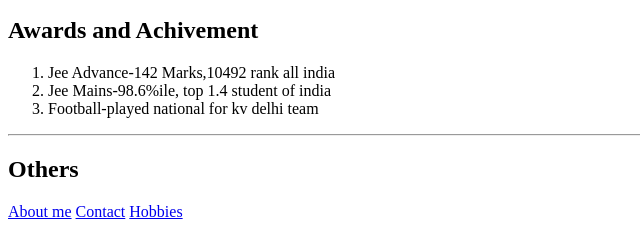
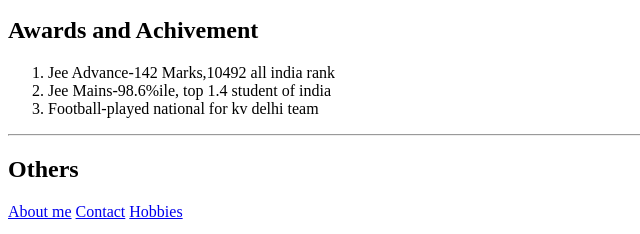
Before and after one commit to Krishna-S2006/html-resume, a plain HTML site: page index.html in a window 1280 px wide. Shown: the part 763-997 px from the top of the page, 0-640 px from the left. Drawn offline with Linux system fonts and the light colour scheme.

Commit message:
Update index.html

```diff
--- a/index.html
+++ b/index.html
@@ -32,7 +32,7 @@
     </ul>
     <h2>Awards and Achivement</h2>
     <ol>
-        <li>Jee Advance-142 Marks,10492 rank all india</li>
+        <li>Jee Advance-142 Marks,10492 all india rank </li>
         <li>Jee Mains-98.6%ile, top 1.4 student of india</li>
         <li>Football-played national for kv delhi team</li>
     </ol>
```
